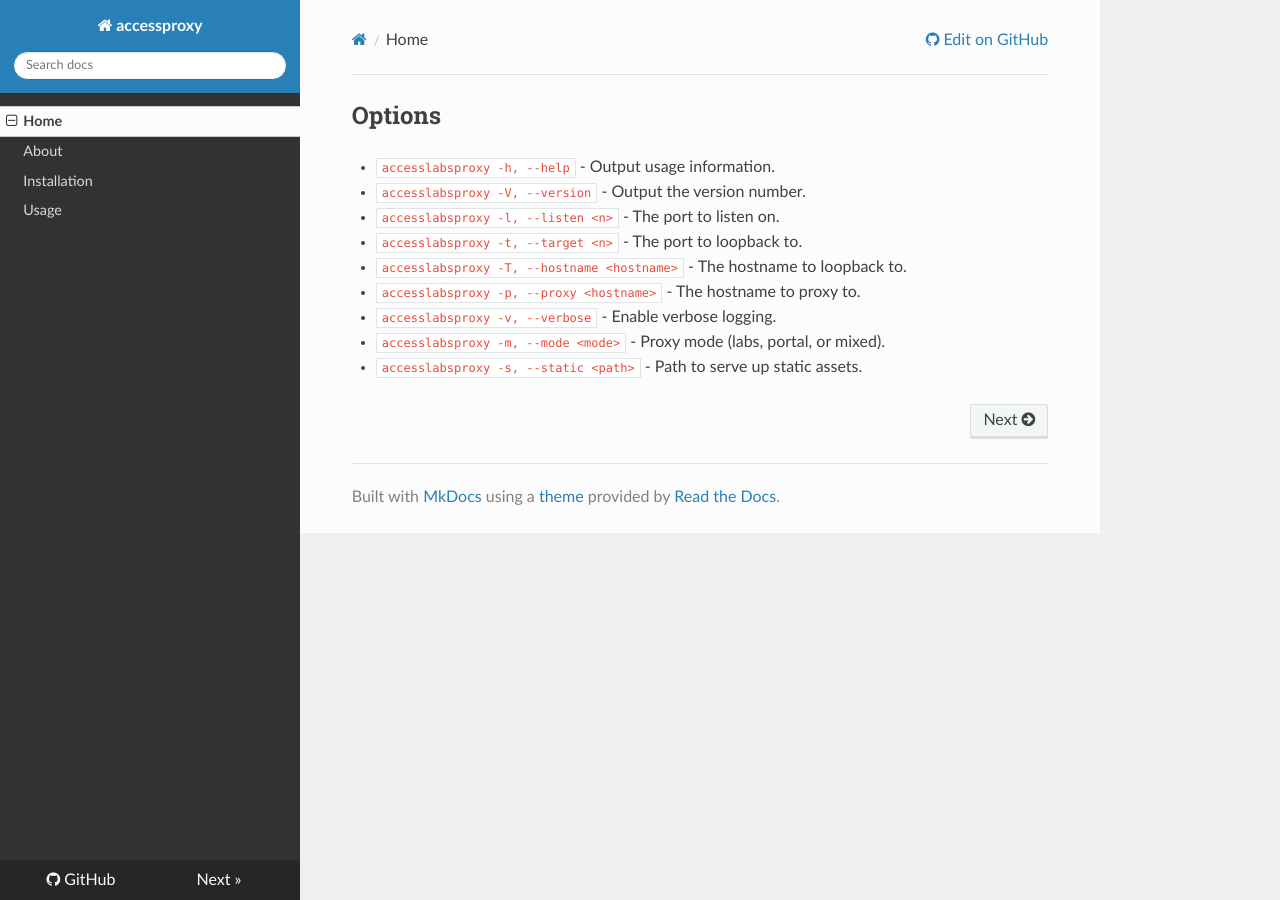
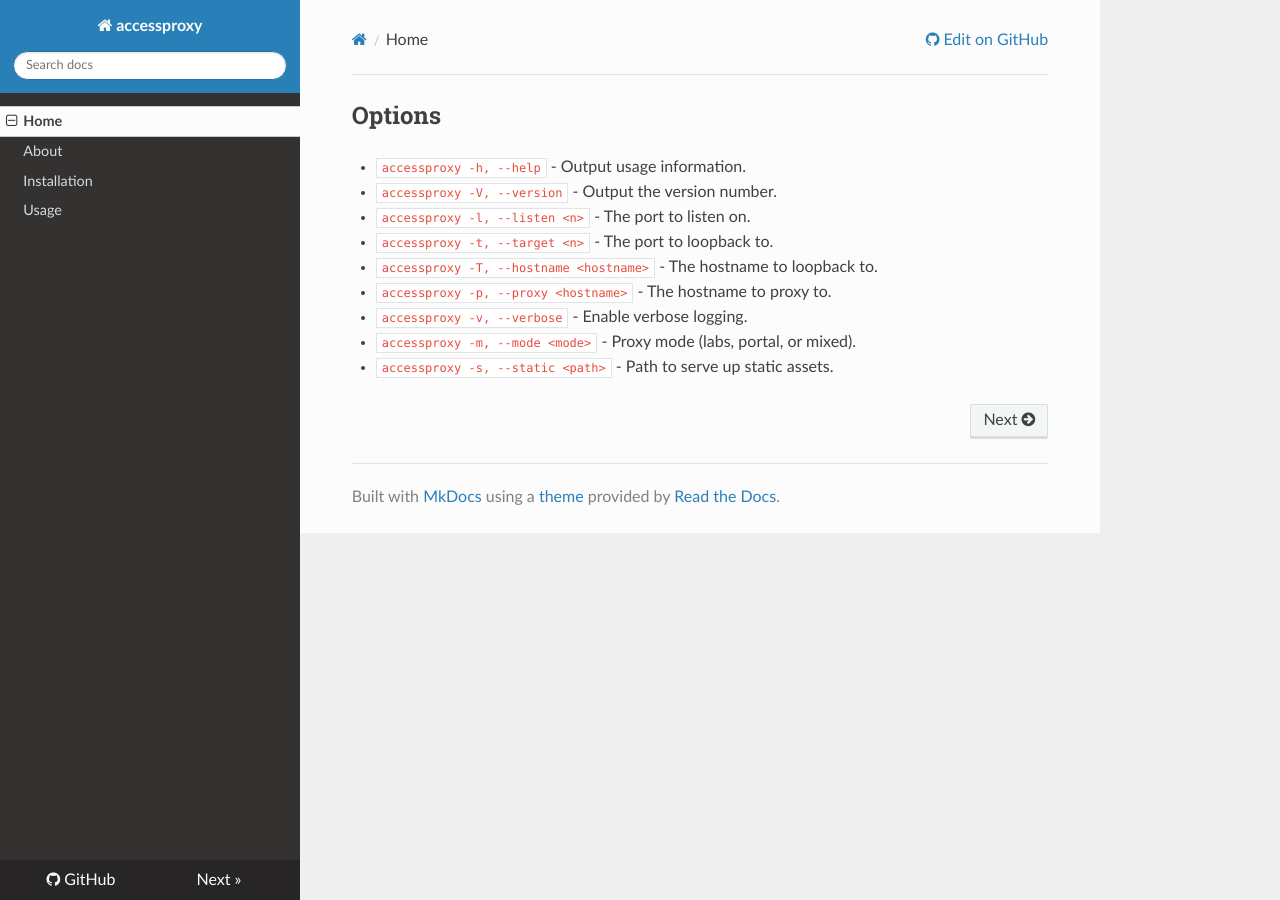
Before and after one commit to redhataccess/accessproxy, an MkDocs documentation site: the page built from docs/index.md, in a window 1280 px wide. Built offline with MkDocs 1.6.1, drawn with Linux system fonts in a browser that asks for light colours; nearby versions of some CDN libraries; old or Windows-style settings are respelled for this version of MkDocs.

Commit message:
more renaming

```diff
--- a/docs/index.md
+++ b/docs/index.md
@@ -1,11 +1,11 @@
 ## Options
 
-* `accesslabsproxy -h, --help` - Output usage information.
-* `accesslabsproxy -V, --version` - Output the version number.
-* `accesslabsproxy -l, --listen <n>` - The port to listen on.
-* `accesslabsproxy -t, --target <n>` - The port to loopback to.
-* `accesslabsproxy -T, --hostname <hostname>` - The hostname to loopback to.
-* `accesslabsproxy -p, --proxy <hostname>` - The hostname to proxy to.
-* `accesslabsproxy -v, --verbose` - Enable verbose logging.
-* `accesslabsproxy -m, --mode <mode>` - Proxy mode (labs, portal, or mixed).
-* `accesslabsproxy -s, --static <path>` - Path to serve up static assets.
+* `accessproxy -h, --help` - Output usage information.
+* `accessproxy -V, --version` - Output the version number.
+* `accessproxy -l, --listen <n>` - The port to listen on.
+* `accessproxy -t, --target <n>` - The port to loopback to.
+* `accessproxy -T, --hostname <hostname>` - The hostname to loopback to.
+* `accessproxy -p, --proxy <hostname>` - The hostname to proxy to.
+* `accessproxy -v, --verbose` - Enable verbose logging.
+* `accessproxy -m, --mode <mode>` - Proxy mode (labs, portal, or mixed).
+* `accessproxy -s, --static <path>` - Path to serve up static assets.
```
Also changed, not shown: docs/about.md (+1 -1 lines), docs/installation.md (+5 -5 lines).
